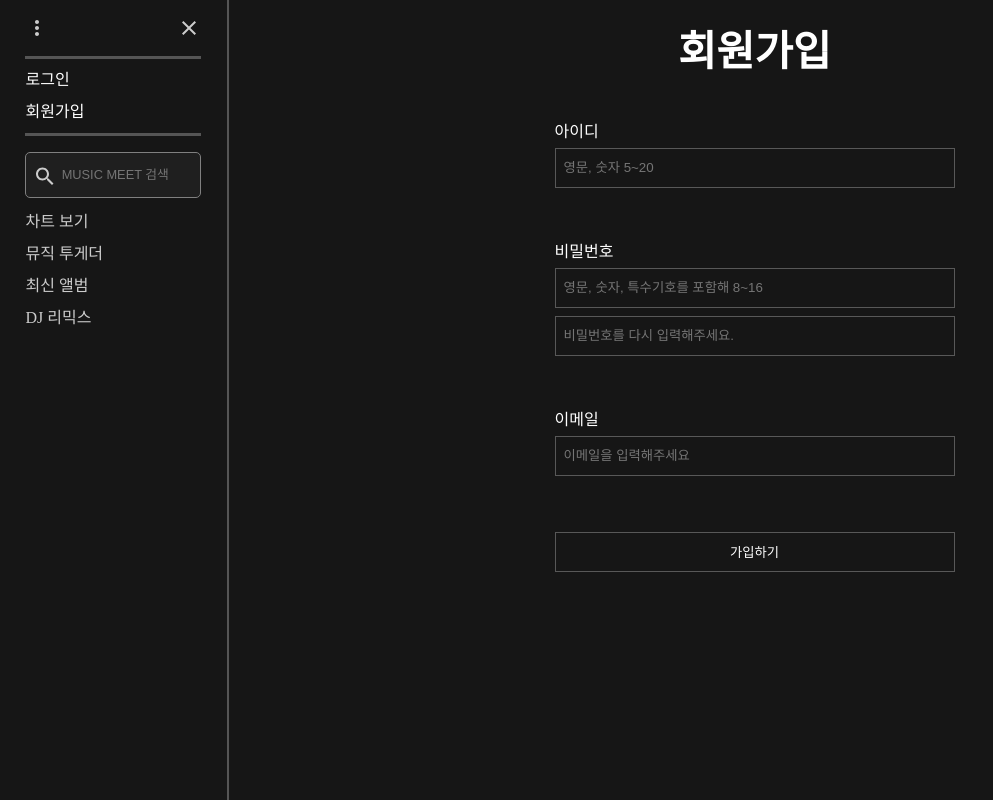
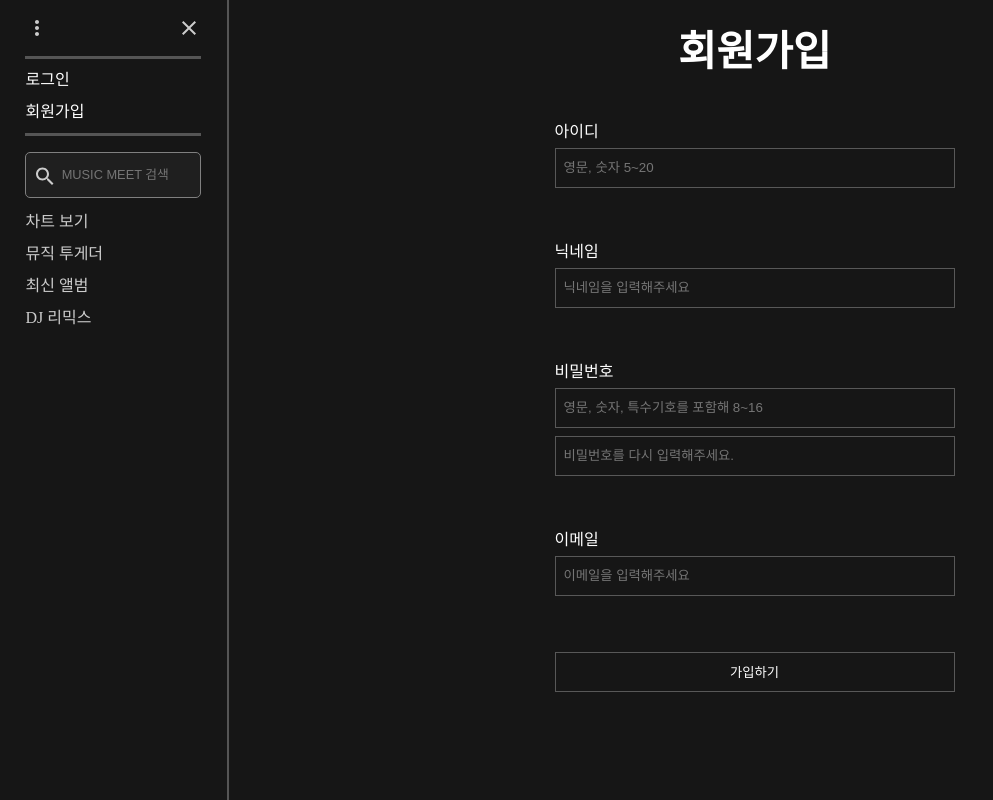
Before and after one commit to MUSIC-MEET/MUSIC_MEET, a React (Create React App) app in the folder Frontend/: page /signup in a window 1280 px wide. Shown: the whole page, without its empty margins (0-993 px from the left). Built offline with nearby package versions, Linux system fonts and the light colour scheme; a web font is replaced by a local one.

Commit message:
회원가입 닉네임 추가

```diff
--- a/Frontend/src/locales/en/registerPage.js
+++ b/Frontend/src/locales/en/registerPage.js
@@ -5,9 +5,11 @@ export default {
         pw1: "Must include special symbol 8~16",
         pw2: "Enter password again",
         email: "Enter email",
+        nickname: "Enter Nickname"
     },
     id: "ID",
     password: "Password",
+    nickname: "Nickname",
     email: "E-mail",
     submit: "SignUp"
 };
--- a/Frontend/src/locales/kr/registerPage.js
+++ b/Frontend/src/locales/kr/registerPage.js
@@ -5,9 +5,11 @@ export default {
         pw1: "영문, 숫자, 특수기호를 포함해 8~16",
         pw2: "비밀번호를 다시 입력해주세요.",
         email: "이메일을 입력해주세요",
+        nickname: "닉네임을 입력해주세요"
     },
     id: "아이디",
     password: "비밀번호",
     email: "이메일",
+    nickname: "닉네임",
     submit: "가입하기"
 };
--- a/Frontend/src/pages/Register/Index.jsx
+++ b/Frontend/src/pages/Register/Index.jsx
@@ -6,6 +6,7 @@ import { useTranslation } from "react-i18next";
 import Input from "../../components/common/Input";
 import { css } from "@emotion/react";
 import Submit from "components/common/Submit";
+import RegisterForm from "./RegisterForm";
 const INITVALUES = {
     id: "",
     pw1: "",
@@ -17,7 +18,7 @@ function Index() {
     const { t } = useTranslation("registerPage");
     const [values, setValues] = useState(INITVALUES);
 
-    const onChangeValues = useCallback((e) => {
+    const changeValuesHandler = useCallback((e) => {
         setValues({
             ...values,
             [e.target.name]: e.target.value
@@ -26,73 +27,10 @@ function Index() {
     return (
         <Content>
             <Title>{t("title")}</Title>
-            <form css={[formStyle]}>
-                <div>
-                    <label htmlFor="id">{t("id")}</label>
-                    <Input
-                        w={"25rem"}
-                        h={"2.5rem"}
-                        input = {{
-                            value: values.id,
-                            type: "text",
-                            placeholder: t("placeholder.id"),
-                            name: "id",
-                            id: "id",
-                            onChange: onChangeValues
-                        }}
-                    />
-                </div>
-
-                <div>
-                    <label htmlFor="pw1">{t("password")}</label>
-                    <Input
-                        w={"25rem"}
-                        h={"2.5rem"}
-                        input = {{
-                            value: values.pw1,
-                            type: "password",
-                            placeholder: t("placeholder.pw1"),
-                            name: "pw1",
-                            id: "pw1",
-                            onChange: onChangeValues
-                        }}
-                    />
-                    <Input
-                        w={"25rem"}
-                        h={"2.5rem"}
-                        input = {{
-                            value: values.pw2,
-                            type: "password",
-                            placeholder: t("placeholder.pw2"),
-                            name: "pw2",
-                            onChange: onChangeValues
-                        }}
-                    />
-
-                </div>
-
-                <div>
-                    <label htmlFor="email">{t("email")}</label>
-                    <Input
-                        w={"25rem"}
-                        h={"2.5rem"}
-                        input = {{
-                            value: values.email,
-                            type: "email",
-                            placeholder: t("placeholder.email"),
-                            name: "email",
-                            id: "email",
-                            onChange: onChangeValues
-                        }}
-                    />
-                </div>
-
-                <Submit
-                    w={"25rem"}
-                    h={"2.5rem"}
-                    value={t("submit")}
-                />
-            </form>
+            <RegisterForm
+                values={values}
+                onChangeValues={changeValuesHandler}
+            />
         </Content>
     );
 }
--- /dev/null
+++ b/Frontend/src/pages/Register/RegisterForm.jsx
@@ -0,0 +1,117 @@
+/** @jsxImportSource @emotion/react */
+import React from "react";
+import Input from "../../components/common/Input";
+import { css } from "@emotion/react";
+import Submit from "components/common/Submit";
+import { useTranslation } from "react-i18next";
+function RegisterForm({ values, onChangeValues }) {
+    const { t } = useTranslation("registerPage");
+    return (
+        <form css={[formStyle]} >
+            <div>
+                <label htmlFor="id">{t("id")}</label>
+                <Input
+                    w={"25rem"}
+                    h={"2.5rem"}
+                    input = {{
+                        value: values.id,
+                        type: "text",
+                        placeholder: t("placeholder.id"),
+                        name: "id",
+                        id: "id",
+                        onChange: onChangeValues
+                    }}
+                />
+            </div>
+
+            <div>
+                <label htmlFor="nickname">{t("nickname")}</label>
+                <Input
+                    w={"25rem"}
+                    h={"2.5rem"}
+                    input = {{
+                        value: values.nickname,
+                        type: "text",
+                        placeholder: t("placeholder.nickname"),
+                        name: "nickname",
+                        id: "nickname",
+                        onChange: onChangeValues
+                    }}
+                />
+            </div>
+
+
+            <div>
+                <label htmlFor="pw1">{t("password")}</label>
+                <Input
+                    w={"25rem"}
+                    h={"2.5rem"}
+                    input = {{
+                        value: values.pw1,
+                        type: "password",
+                        placeholder: t("placeholder.pw1"),
+                        name: "pw1",
+                        id: "pw1",
+                        onChange: onChangeValues
+                    }}
+                />
+                <Input
+                    w={"25rem"}
+                    h={"2.5rem"}
+                    input = {{
+                        value: values.pw2,
+                        type: "password",
+                        placeholder: t("placeholder.pw2"),
+                        name: "pw2",
+                        onChange: onChangeValues
+                    }}
+                />
+
+            </div>
+
+            <div>
+                <label htmlFor="email">{t("email")}</label>
+                <Input
+                    w={"25rem"}
+                    h={"2.5rem"}
+                    input = {{
+                        value: values.email,
+                        type: "email",
+                        placeholder: t("placeholder.email"),
+                        name: "email",
+                        id: "email",
+                        onChange: onChangeValues
+                    }}
+                />
+            </div>
+
+            <Submit
+                w={"25rem"}
+                h={"2.5rem"}
+                value={t("submit")}
+            />
+        </form>
+    );
+}
+
+
+const formStyle = css`
+    display: flex;
+    flex-direction: column;
+
+    & > div {
+        display: flex;
+        flex-direction: column;
+        margin-bottom: 3rem;
+    }
+
+    & > div > label {
+        margin-bottom: 0.5em;
+    }
+
+    input {
+        margin-bottom: 8px;
+    }
+`;
+
+export default RegisterForm;
```
